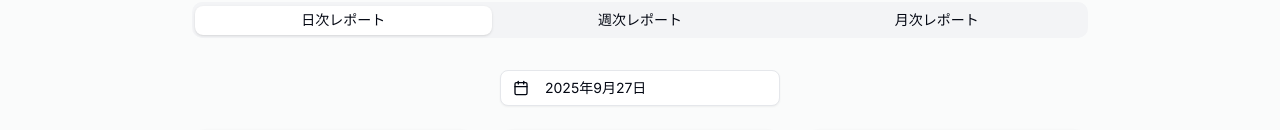
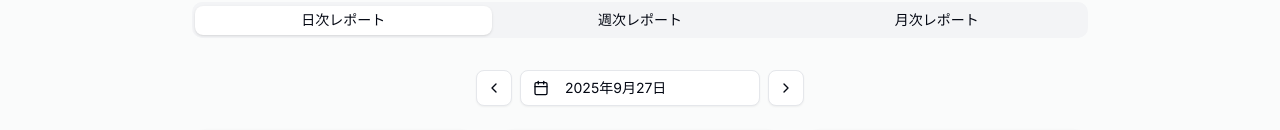
Before and after one commit to iiTzNARI/smaregi_app, a Next.js app: page / in a window 1280 px wide. Shown: the part 199-329 px from the top of the page. Built offline with nearby package versions, Linux system fonts and the light colour scheme.

Commit message:
add arrow button to selector

```diff
--- a/components/report/DateSelector.tsx
+++ b/components/report/DateSelector.tsx
@@ -4,7 +4,11 @@
 import { useState } from "react";
 import { format } from "date-fns";
 import { ja } from "date-fns/locale";
-import { Calendar as CalendarIcon } from "lucide-react";
+import {
+  Calendar as CalendarIcon,
+  ChevronLeft,
+  ChevronRight,
+} from "lucide-react";
 import { cn } from "@/lib/utils";
 import { Button } from "@/components/ui/button";
 import { Calendar } from "@/components/ui/calendar";
@@ -34,13 +38,30 @@ export const DateSelector = ({
     }
   };
 
+  // 日付を変更する関数
+  const changeDateByArrow = (amount: number) => {
+    const newDate = new Date(currentDate);
+    newDate.setDate(newDate.getDate() + amount);
+    onDateChange(newDate);
+  };
+
   return (
-    <div className="flex items-center justify-center">
+    <div className="flex items-center justify-center gap-2">
+      {/* 前日ボタン */}
+      <Button
+        variant="outline"
+        size="icon"
+        onClick={() => changeDateByArrow(-1)}
+        disabled={isLoading}
+      >
+        <ChevronLeft className="h-4 w-4" />
+      </Button>
+
       <Popover open={isOpen} onOpenChange={setIsOpen}>
         <PopoverTrigger asChild>
           <Button
             variant={"outline"}
-            className={cn("w-[280px] justify-start text-left font-normal")}
+            className={cn("w-[240px] justify-start text-left font-normal")}
             disabled={isLoading}
           >
             <CalendarIcon className="mr-2 h-4 w-4" />
@@ -56,6 +77,16 @@ export const DateSelector = ({
           />
         </PopoverContent>
       </Popover>
+
+      {/* 翌日ボタン */}
+      <Button
+        variant="outline"
+        size="icon"
+        onClick={() => changeDateByArrow(1)}
+        disabled={isLoading}
+      >
+        <ChevronRight className="h-4 w-4" />
+      </Button>
     </div>
   );
 };
--- a/components/report/WeekSelector.tsx
+++ b/components/report/WeekSelector.tsx
@@ -3,7 +3,11 @@
 
 import { useState } from "react";
 import { format, startOfWeek, endOfWeek } from "date-fns";
-import { Calendar as CalendarIcon } from "lucide-react";
+import {
+  Calendar as CalendarIcon,
+  ChevronLeft,
+  ChevronRight,
+} from "lucide-react";
 import { cn } from "@/lib/utils";
 import { Button } from "@/components/ui/button";
 import { Calendar } from "@/components/ui/calendar";
@@ -26,7 +30,6 @@ export const WeekSelector = ({
 }: WeekSelectorProps) => {
   const [isOpen, setIsOpen] = useState(false);
 
-  // 週の開始日（日曜日）と終了日（土曜日）を計算
   const weekStart = startOfWeek(currentDate, { weekStartsOn: 0 });
   const weekEnd = endOfWeek(currentDate, { weekStartsOn: 0 });
 
@@ -37,19 +40,35 @@ export const WeekSelector = ({
     }
   };
 
-  // 表示用の文字列をフォーマット
+  // 週を変更する関数
+  const changeWeekByArrow = (amount: number) => {
+    const newDate = new Date(currentDate);
+    newDate.setDate(newDate.getDate() + amount * 7);
+    onDateChange(newDate);
+  };
+
   const displayRange = `${format(weekStart, "yyyy/MM/dd")} 〜 ${format(
     weekEnd,
     "yyyy/MM/dd"
   )}`;
 
   return (
-    <div className="flex items-center justify-center">
+    <div className="flex items-center justify-center gap-2">
+      {/* 前週ボタン */}
+      <Button
+        variant="outline"
+        size="icon"
+        onClick={() => changeWeekByArrow(-1)}
+        disabled={isLoading}
+      >
+        <ChevronLeft className="h-4 w-4" />
+      </Button>
+
       <Popover open={isOpen} onOpenChange={setIsOpen}>
         <PopoverTrigger asChild>
           <Button
             variant={"outline"}
-            className={cn("w-[280px] justify-start text-left font-normal")}
+            className={cn("w-[240px] justify-start text-left font-normal")}
             disabled={isLoading}
           >
             <CalendarIcon className="mr-2 h-4 w-4" />
@@ -65,6 +84,16 @@ export const WeekSelector = ({
           />
         </PopoverContent>
       </Popover>
+
+      {/* 翌週ボタン */}
+      <Button
+        variant="outline"
+        size="icon"
+        onClick={() => changeWeekByArrow(1)}
+        disabled={isLoading}
+      >
+        <ChevronRight className="h-4 w-4" />
+      </Button>
     </div>
   );
 };
```
